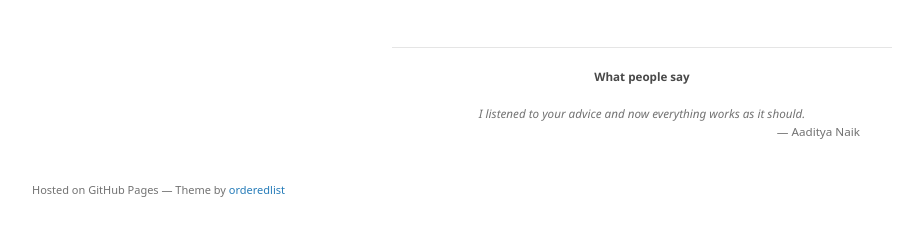
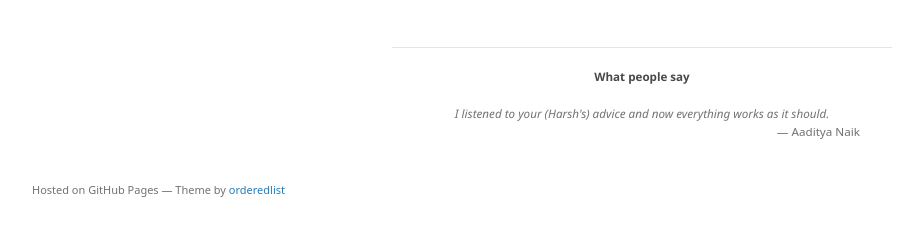
Before and after one commit to hXtreme/hxtreme.github.io, a Jekyll site: the page built from index.md, in a window 1280 px wide. Shown: the part 631-867 px from the top of the page, without its empty margins (178-1101 px from the left). Built offline with Jekyll 4.4.1, drawn with Linux system fonts in a browser that asks for light colours; some web fonts are replaced; a script that is not in the unit is left out.

Commit message:
Edit testimonial for clarity

```diff
--- a/_data/testimonials.yaml
+++ b/_data/testimonials.yaml
@@ -1,7 +1,7 @@
 people:
-- &aaditya
-  name: "Aaditya Naik"
+  - &aaditya
+    name: "Aaditya Naik"
 
 testimonials:
   - author: *aaditya
-    testimony: "I listened to your advice and now everything works as it should."
+    testimony: "I listened to your (Harsh's) advice and now everything works as it should."
```
